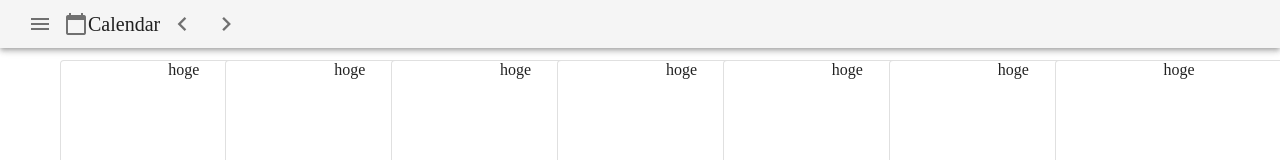
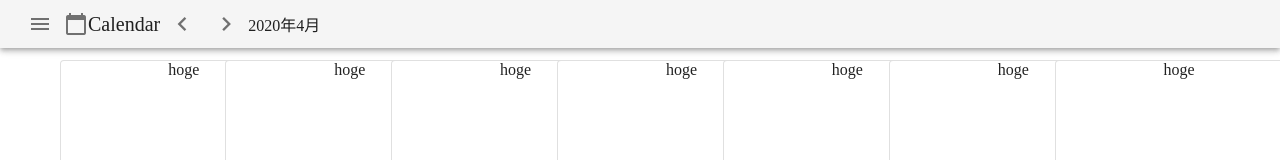
Before and after one commit to mako-makok/calendar-app, a Vue app in the folder front/: page / in a window 1280 px wide. Shown: the top 160 px of the page. Built offline with nearby package versions, Linux system fonts and the light colour scheme.

Commit message:
add componet TextYearAndMonth

```diff
--- a/front/src/components/NavigationBar/NavigationBar.vue
+++ b/front/src/components/NavigationBar/NavigationBar.vue
@@ -8,6 +8,9 @@
       <v-toolbar-title>Calendar</v-toolbar-title>
       <BtnAllow :isLeft=true></BtnAllow>
       <BtnAllow :isLeft=false></BtnAllow>
+      <div>
+        <TextYearAndMonth></TextYearAndMonth>
+      </div>
     </v-app-bar>
   </div>
 </template>
@@ -15,10 +18,12 @@
 <script lang="ts">
 import { Vue, Component } from 'vue-property-decorator'
 import BtnAllow from '@/components/NavigationBar/BtnArrow.vue';
+import TextYearAndMonth from '@/components/NavigationBar/TextYearAndMonth.vue';
 
 @Component({
   components: {
-    BtnAllow
+    BtnAllow,
+    TextYearAndMonth
   }
 })
 export default class NavigationBar extends Vue {}
--- /dev/null
+++ b/front/src/components/NavigationBar/TextYearAndMonth.vue
@@ -0,0 +1,30 @@
+<template>
+  <div>
+    {{ yearAndMonth }}
+  </div>
+</template>
+
+<script lang="ts">
+import { Vue, Component, Prop } from 'vue-property-decorator';
+
+@Component
+export default class TextYearAndMonth extends Vue {
+  @Prop({
+    default: () => {
+      const now = new Date();
+      return now.getFullYear();
+    }
+  })
+  public year?: number;
+
+  @Prop({
+    default: () => {
+      const now = new Date();
+      return now.getMonth() + 1;
+    }
+  })
+  public month?: number;
+
+  public yearAndMonth = `${this.year}年${this.month}月`;
+}
+</script>
```
